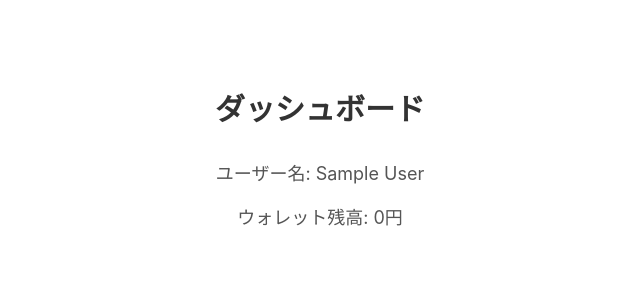
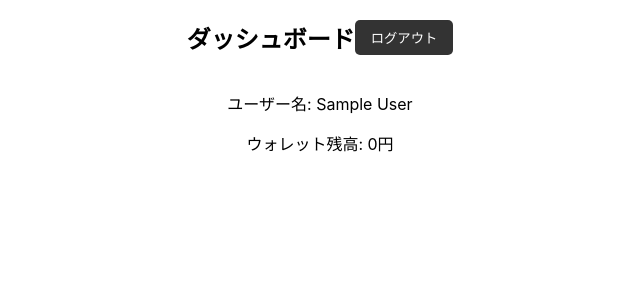
Before and after one commit to aki0917/react_theme3, a React (Create React App) app: page /dashboard in a window 1280 px wide. Shown: the top 300 px of the page, without its empty margins (320-960 px from the left). Built offline with nearby package versions, Linux system fonts and the light colour scheme; no server answers; sample sign-in values are in the browser's storage.

Commit message:
React課題3-4 ログアウト機能完了

```diff
--- a/src/App.tsx
+++ b/src/App.tsx
@@ -1,16 +1,34 @@
-import React from 'react';
+import React, { useState, useEffect } from 'react';
 import { BrowserRouter as Router, Route, Routes, Navigate } from 'react-router-dom';
-import { getAuth } from 'firebase/auth';
+import { getAuth, onAuthStateChanged } from 'firebase/auth';
 import './App.css';
 import Register from './components/Register/Register';
 import Login from './components/Login';
 import Dashboard from './components/Dashboard/Dashboard';
 
 const ProtectedRoute: React.FC<any> = ({ children }) => {
-  const auth = getAuth();
-  const user = auth.currentUser;
+  const [loading, setLoading] = useState(true);
+  const [authenticated, setAuthenticated] = useState(false);
 
-  return user ? children : <Navigate to="/login" replace />;
+  useEffect(() => {
+    const auth = getAuth();
+    const unsubscribe = onAuthStateChanged(auth, user => {
+      if (user) {
+        setAuthenticated(true);
+      } else {
+        setAuthenticated(false);
+      }
+      setLoading(false);
+    });
+
+    return () => unsubscribe();
+  }, []);
+
+  if (loading) {
+    return <p>読み込み中...</p>;
+  }
+
+  return authenticated ? children : <Navigate to="/login" replace />;
 };
 
 function App() {
@@ -18,17 +36,9 @@ function App() {
     <div className="App">
       <Router>
         <Routes>
-          <Route path="/" element={
-            <ProtectedRoute>
-              <Register />
-            </ProtectedRoute>
-          } />
+          <Route path="/" element={<Register />} />
           <Route path="/login" element={<Login />} />
-          <Route path="/dashboard" element={
-            <ProtectedRoute>
-              <Dashboard />
-            </ProtectedRoute>
-          } />
+          <Route path="/dashboard" element={<ProtectedRoute><Dashboard /></ProtectedRoute>} />
         </Routes>
       </Router>
     </div>
--- a/src/components/Dashboard/Dashboard.tsx
+++ b/src/components/Dashboard/Dashboard.tsx
@@ -1,11 +1,13 @@
 import React, { useState, useEffect } from "react";
 import { getAuth, onAuthStateChanged } from "firebase/auth";
+import { useNavigate } from "react-router-dom";
 import "../../styles/main.css";
 
 const Dashboard = () => {
   const [username, setUsername] = useState<string | null>("ゲスト");
   const [loading, setLoading] = useState<boolean>(true);
   const [wallet, setWallet] = useState<number>(0);
+  const navigate = useNavigate();
 
   useEffect(() => {
     const auth = getAuth();
@@ -20,13 +22,27 @@ const Dashboard = () => {
     return () => unsubscribe();
   }, []);
 
-  if (loading) {
-    return <p>読み込み中...</p>;
-  };
+  const handleLogout = async () => {
+    try {
+      const auth = getAuth();
+      await auth.signOut();
+      navigate("/login");
+      alert("ログアウトしました");
+    } catch (error) {
+      alert("ログアウト中にエラーが発生しました");
+    }
+
+    if (loading) {
+      return <p>読み込み中...</p>;
+    };
+  }
 
   return (
     <div className="dashboard">
-      <h2>ダッシュボード</h2>
+      <div className="dashboard-header">
+        <h2>ダッシュボード</h2>
+        <button className="logout-button" onClick={handleLogout}>ログアウト</button>
+      </div>
       <p>ユーザー名: {username}</p>
       <p>ウォレット残高: {wallet}円</p>
     </div>
--- a/src/styles/main.css
+++ b/src/styles/main.css
@@ -142,26 +142,22 @@
   text-decoration: none;
 }
 
-.dashboard {
-  padding: 20px;
-  border-radius: 8px;
-  max-width: 600px;
-  margin: 40px auto;
+.dashboard-header {
+  display: flex;
+  align-items: center;
+  justify-content: center;
 }
 
-.dashboard h2 {
-  font-size: 30px;
-  color: #333;
-  margin-bottom: 20px;
-  padding-bottom: 10px;
+.logout-button {
+  background-color: #333;
+  color: white;
+  border: none;
+  border-radius: 5px;
+  padding: 8px 16px;
+  cursor: pointer;
+  transition: background-color 0.3s;
 }
 
-.dashboard p {
-  font-size: 18px;
-  color: #555;
-  margin-bottom: 10px;
-
-  &:last-child {
-    margin-bottom: 0;
-  }
+.logout-button:hover {
+  background-color: #555;
 }
```
